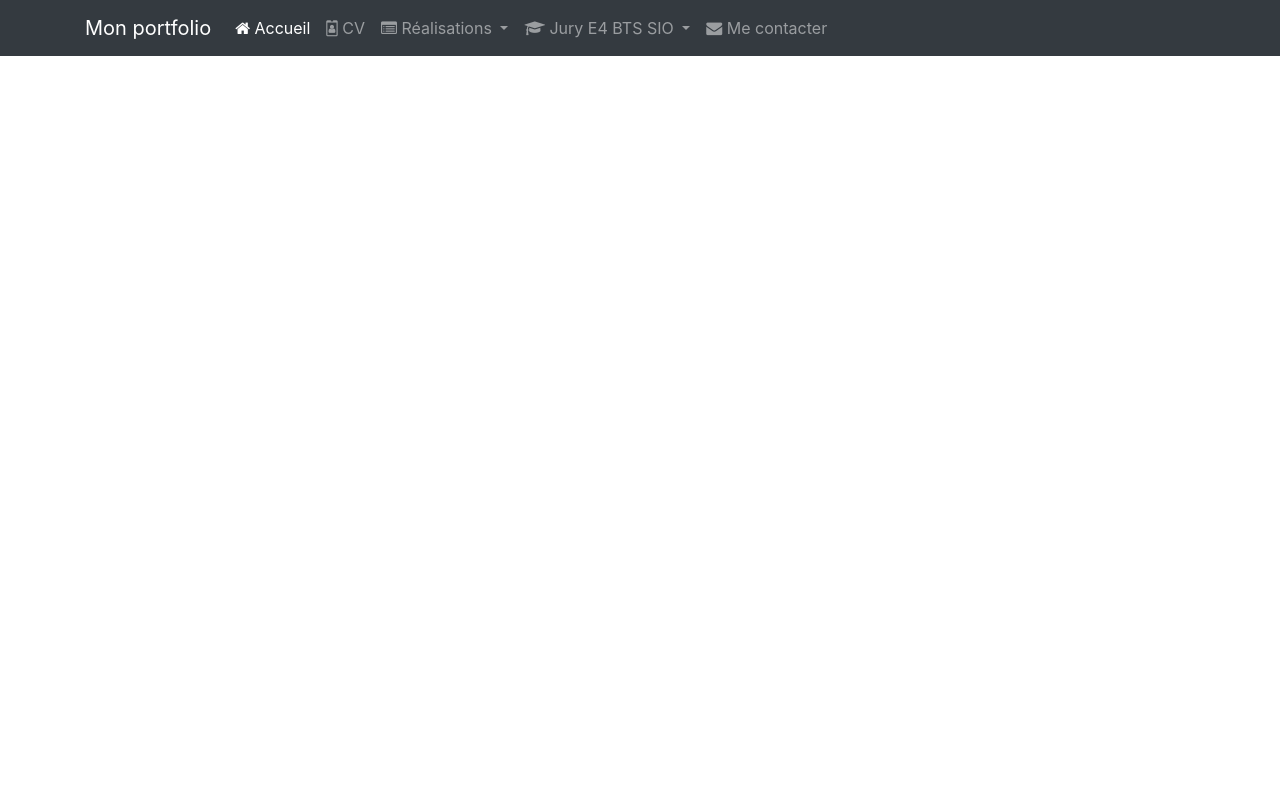
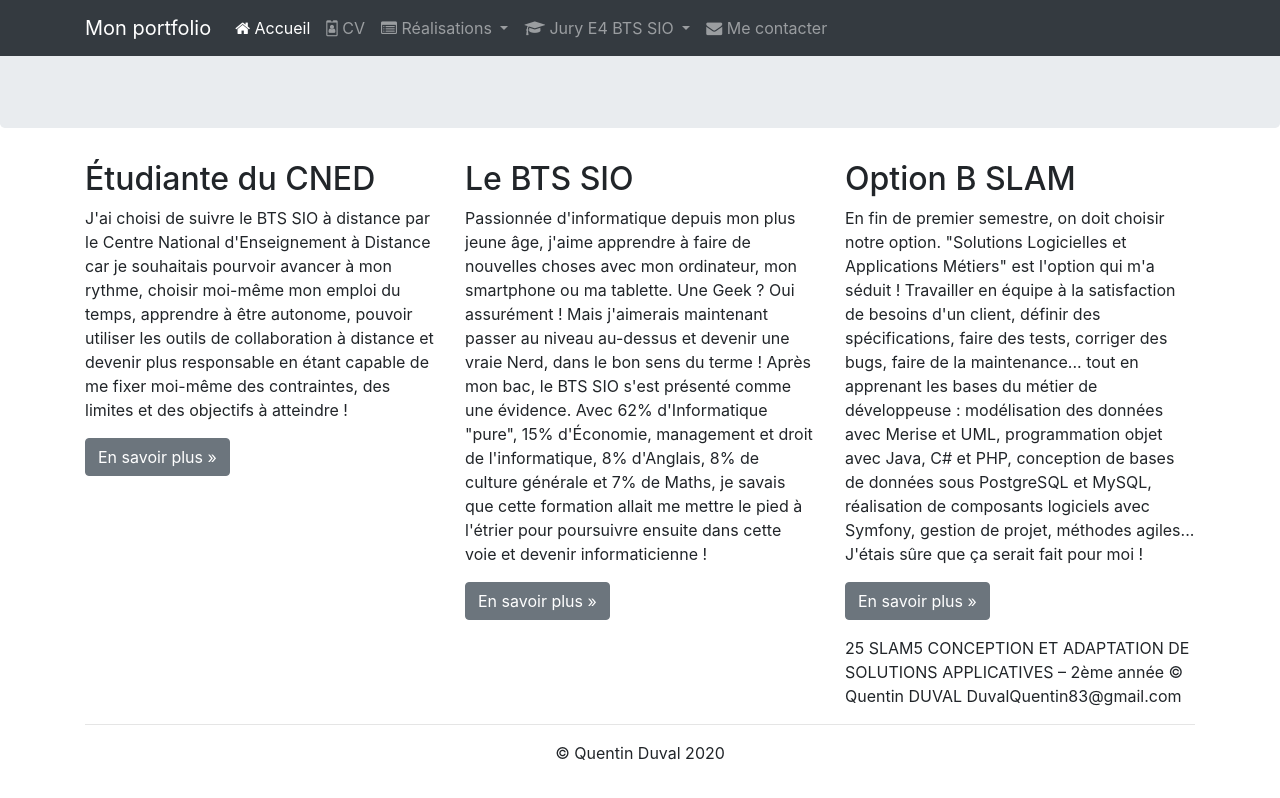
Before and after one commit to DuvalQuentin/DuvalQuentin.github.io, a plain HTML site: page index.html in a window 1280 px wide. Drawn offline with nearby package versions, Linux system fonts and the light colour scheme.

Commit message:
Ajout d'un footer Task #6 - Ajouter un pied de page

```diff
--- a/index.html
+++ b/index.html
@@ -140,5 +140,65 @@
                 </div>
             </div>
         </nav>
+
+        <div class="jumbotron"></div> <!-- Emplacement pour le contenu principal de la page -->
+        <footer>
+            <div class="container">
+                <div class="row">
+                    <div class="col-lg-4">
+                        <h2>Étudiante du CNED</h2>
+                        <p>J'ai choisi de suivre le BTS SIO à distance par le Centre National
+                            d'Enseignement à Distance car je souhaitais pourvoir avancer à mon rythme,
+                            choisir moi-même mon emploi du temps, apprendre à être autonome, pouvoir
+                            utiliser les outils de collaboration à distance et devenir plus responsable en
+                            étant capable de me fixer moi-même des contraintes, des limites et des
+                            objectifs à atteindre !
+                        </p>
+                        <p><a class="btn btn-secondary" href="http://www.cned.fr" target="_blank"
+                              role="button">En savoir plus »</a>
+                        </p>
+                    </div>
+                    <div class="col-lg-4">
+                        <h2>Le BTS SIO</h2>
+                        <p>Passionnée d'informatique depuis mon plus jeune âge, j'aime apprendre à faire
+                            de nouvelles choses avec mon ordinateur, mon smartphone ou ma tablette. Une
+                            Geek ? Oui assurément ! Mais j'aimerais maintenant passer au niveau au-dessus
+                            et devenir une vraie Nerd, dans le bon sens du terme ! Après mon bac, le BTS
+                            SIO s'est présenté comme une évidence. Avec 62% d'Informatique "pure", 15%
+                            d'Économie, management et droit de l'informatique, 8% d'Anglais, 8% de culture
+                            générale et 7% de Maths, je savais que cette formation allait me mettre le
+                            pied à l'étrier pour poursuivre ensuite dans cette voie et devenir
+                            informaticienne !
+                        </p>
+                        <p><a class="btn btn-secondary" href="https://fr.wikipedia.org/wiki/Brevet_de_tec
+                              hnicien_supérieur_-_Services_informatiques_aux_organisations"
+                              target="_blank" role="button">En savoir plus »</a>
+                        </p>
+                    </div>
+                    <div class="col-lg-4">
+                        <h2>Option B SLAM</h2>
+                        <p>En fin de premier semestre, on doit choisir notre option. "Solutions
+                            Logicielles et Applications Métiers" est l'option qui m'a séduit&nbsp;!
+                            Travailler en équipe à la satisfaction de besoins d'un client, définir des
+                            spécifications, faire des tests, corriger des bugs, faire de la maintenance...
+                            tout en apprenant les bases du métier de développeuse : modélisation des
+                            données avec Merise et UML, programmation objet avec Java, C# et PHP,
+                            conception de bases de données sous PostgreSQL et MySQL, réalisation de
+                            composants logiciels avec Symfony, gestion de projet, méthodes agiles...
+                            J'étais sûre que ça serait fait pour moi !
+                        </p>
+                        <p><a class="btn btn-secondary" href="http://www.onisep.fr/Ressources/Univers-For
+                              mation/Formations/Post-bac/BTS-Services-informatiques-aux-organisations-opt
+                              ion-B-solutions-logicielles-et-applications-metiers" target="_blank"
+                              role="button">En savoir plus »</a>
+                        </p>
+                        25 SLAM5 CONCEPTION ET ADAPTATION DE SOLUTIONS APPLICATIVES – 2ème année © Quentin DUVAL
+                        DuvalQuentin83@gmail.com
+                    </div>
+                </div>
+                <hr>
+                <p class="text-center" id="copyright">© Quentin Duval 2020</p>
+            </div>
+        </footer>
     </body>
 </html>
```
